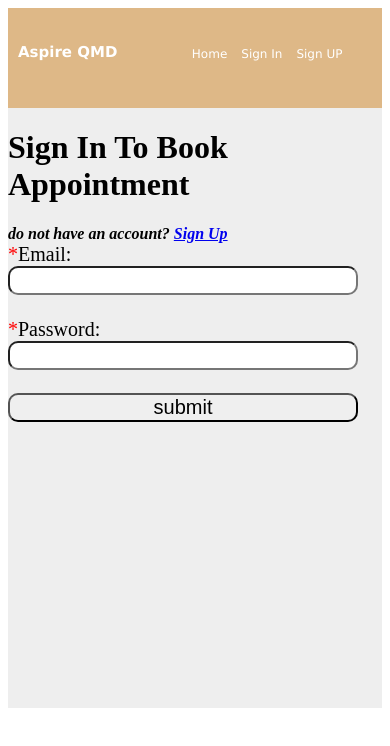
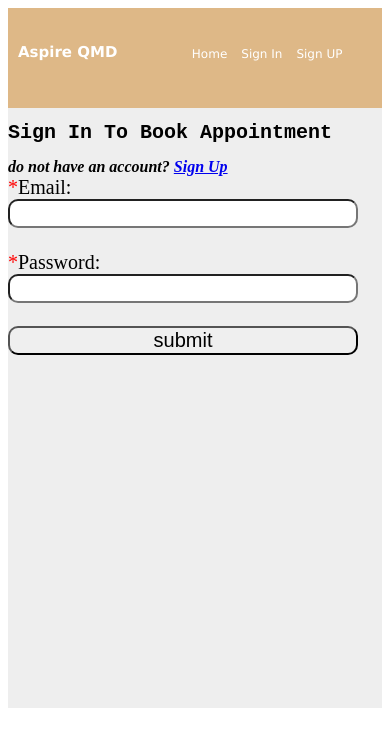
Before and after one commit to Stevey144/Aspire-web-app-Vanilla-JavaScript-WIP, a plain HTML site: page appointment.html in a window 390 px wide. Drawn offline with nearby package versions, Linux system fonts and the light colour scheme.

Commit message:
optimizing and finalizing the media query for mobile devices

```diff
--- a/styles.css
+++ b/styles.css
@@ -181,10 +181,7 @@
     font-weight: bold;
 }
 
-.section-for-sign-in{
-    width: 500px !important;
-    margin: auto !important;
-}
+
 
 .footer{
     width: 100%;
@@ -230,6 +227,11 @@
 .appointment-text{
     text-decoration: none;
 }
+
+.h1-text-for-appoitment{
+    font-size: 20px !important;
+    font-family: 'Courier New', Courier, monospace;
+}
 .appointment:hover{
     background-color:blueviolet !important;
 }
@@ -238,6 +240,11 @@
     width: 350px !important;
     margin: auto !important;
 
+}
+
+.section-for-sign-in{
+    width: 350px !important;
+    margin: auto !important;
 }
 
 
--- a/validate.js
+++ b/validate.js
@@ -18,6 +18,8 @@ $(document).ready(function() {
             // Store the email and password in localStorage
             localStorage.setItem('email', user_email);
             localStorage.setItem('password', user_password);
+
+            alert("Success! please proceed to sign in page to continue.");
 
             // Redirect to appointment.html with a timestamp
             window.location.href = "appointment.html?timestamp=" + new Date().getTime();
@@ -50,7 +52,7 @@ $(document).ready(function() {
 
         if(user_email.toString() == get_Local_Storage_email.toString() && user_password == get_Local_Stroage_password){
                 window.location.href = "booking.html?timestamp=" + new Date().getTime();
-                // alert("Login Successful, continue to Book Appointment!");
+                alert("Login Successful, continue to Book Appointment!");
         }
         else{
                 alert("Invalid user details");
```
